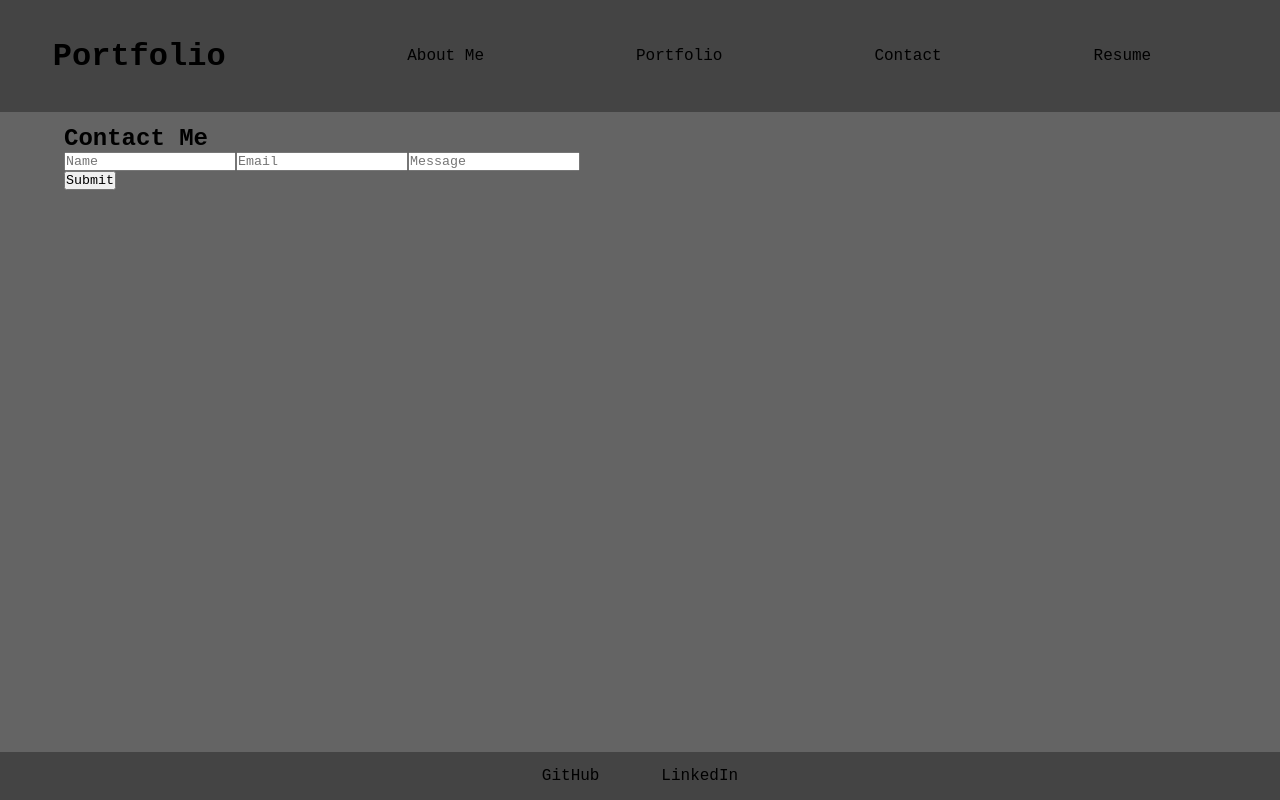
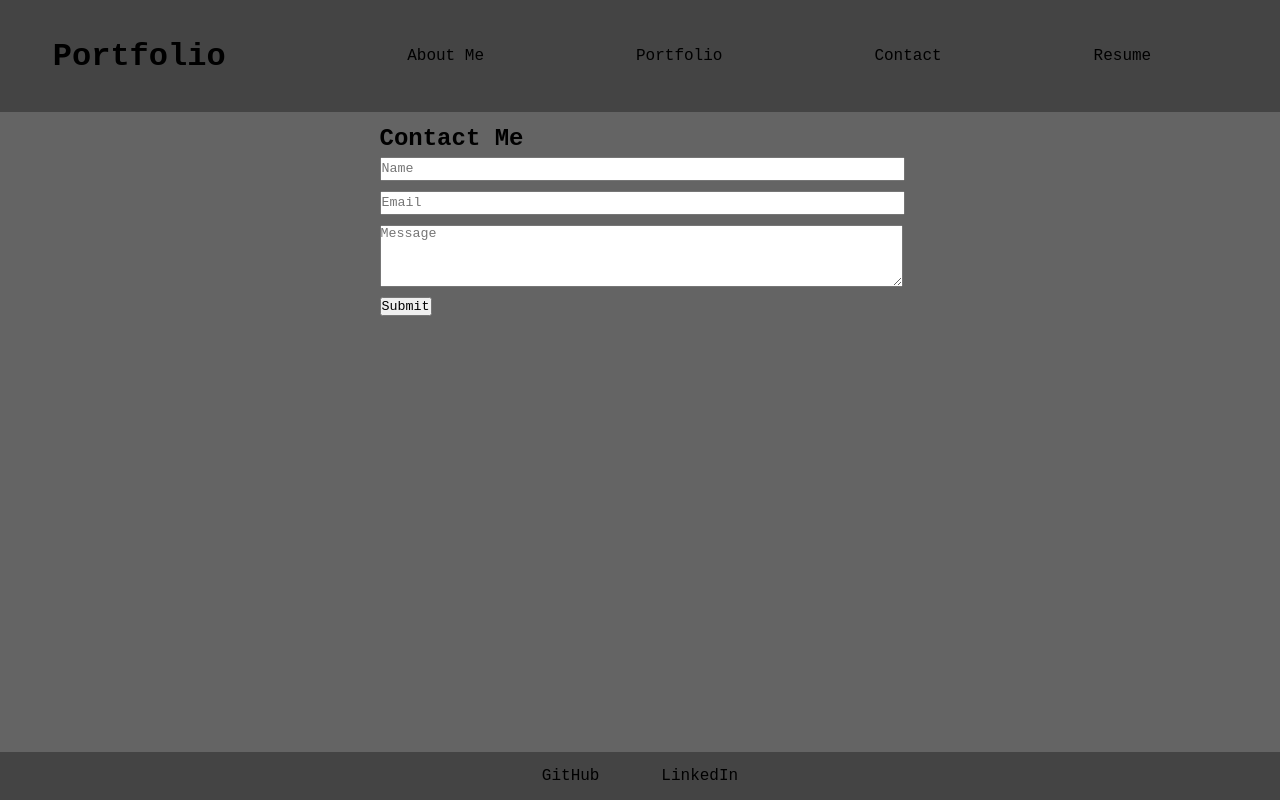
Before and after one commit to tannerkothlow/react-portfolio, a React (Create React App) app: page / in a window 1280 px wide. Both pictures are taken after a click on the item "Contact". Built offline with nearby package versions, Linux system fonts and the light colour scheme.

Commit message:
about me and contact form styling

```diff
--- a/src/App.css
+++ b/src/App.css
@@ -51,6 +51,34 @@ html, body, #root, .portfolio-app, .app-header {
 
 .app-nav-box {
     padding: 1% 5%;
+    display: flex;
+    justify-content: center;
+}
+
+.app-about-me {
+    margin-top: 2%;
+    width: 70%;
+    color:rgb(202, 202, 202)
+}
+
+.app-about-me p {
+    margin: 10px 0px;
+    /* color: rgb(185, 185, 185); */
+}
+
+.app-contact {
+    display: flex;
+    flex-direction: column;
+}
+
+.app-contact input, .app-contact textarea {
+    width: 100%;
+    margin: 5px 0px;
+    height: 20px;
+}
+
+.app-contact textarea {
+    height: 60px;
 }
 
 .app-footer {
--- a/src/components/Navigation.js
+++ b/src/components/Navigation.js
@@ -140,7 +140,7 @@ function Navigation(props) {
                     type="text"
                     placeholder="Email"
                     />
-                    <input
+                    <textarea
                     value={contactMessage}
                     name="contactMessage"
                     onChange={handleInputChange}
```
